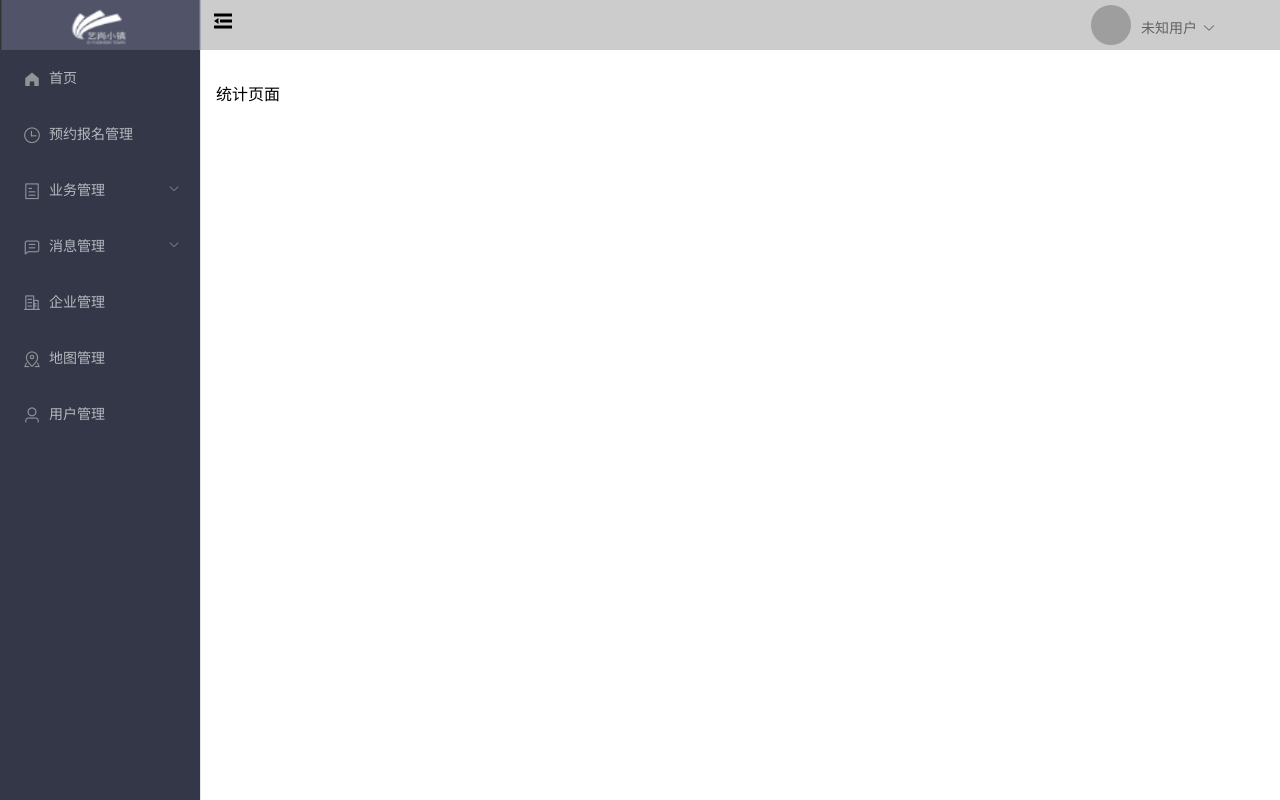
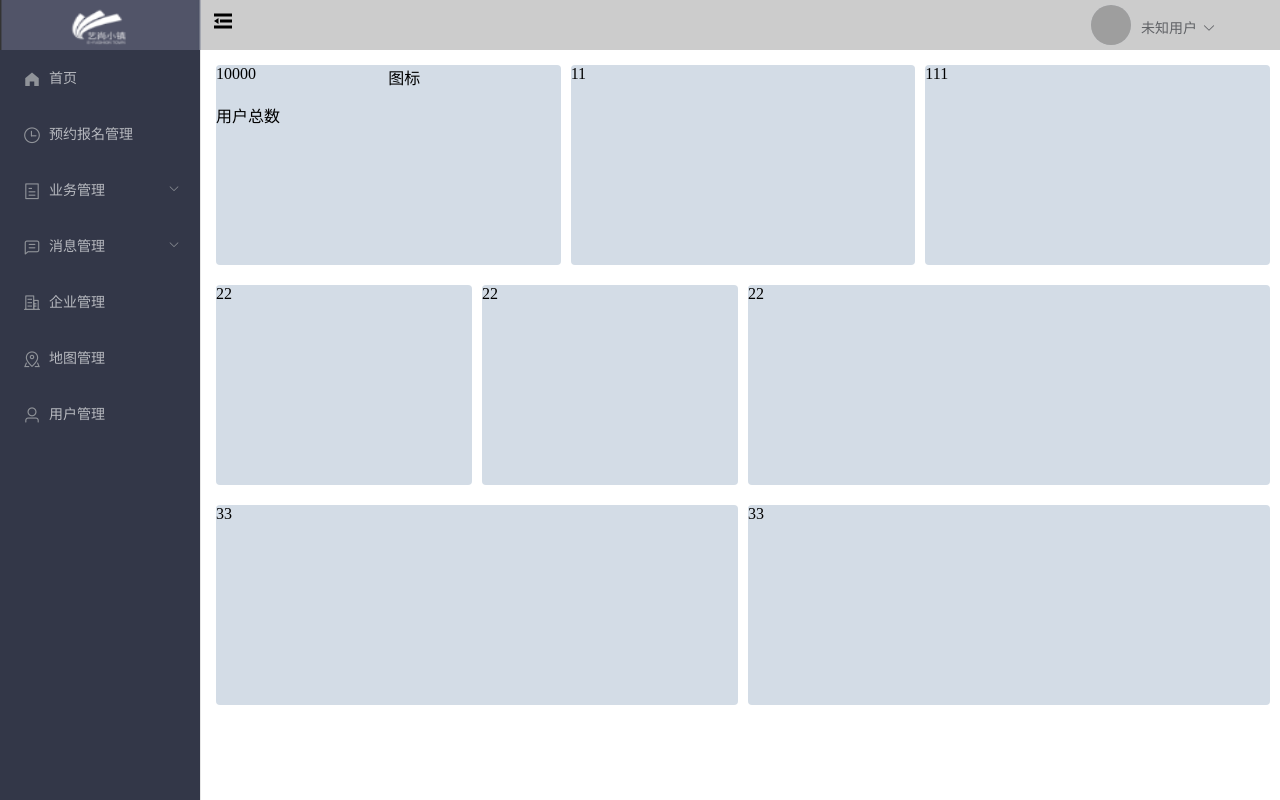
Before and after one commit to hgs930706/xiaozhen_web, a Vue app: page /#/home/page in a window 1280 px wide. Built offline with nearby package versions, Linux system fonts and the light colour scheme; no server answers; grey boxes are pictures that could not be loaded.

Commit message:
验证码

```diff
--- a/src/main.js
+++ b/src/main.js
@@ -17,10 +17,12 @@ Vue.use(elementUI)
 // 导入axios
 import axios from 'axios'
 Vue.prototype.$axios = axios;
-//默认地址和端口，自行修改。
-axios.defaults.baseURL = 'http://localhost:8081'; //本地
 //没有此设置，后端无法将数据保存到cookie中
 axios.defaults.withCredentials = true;
+//默认地址和端口，自行修改。
+// axios.defaults.baseURL = 'http://localhost:8081'; //本地
+axios.defaults.baseURL = 'http://192.168.31.27:8081'; //本地
+Vue.prototype.$host = 'http://192.168.31.27:8081';
 
 //给所有请求添加请求头
 axios.interceptors.request.use(function (config) {
@@ -56,9 +58,11 @@ axios.interceptors.response.use(response => {
   return result;
 })
 
+//导入echarts
+import echarts from 'echarts'
+Vue.prototype.$echarts = echarts
 
 Vue.config.productionTip = false
-
 new Vue({
   router,
   store,
--- a/src/views/businessManagement/activityManager.vue
+++ b/src/views/businessManagement/activityManager.vue
@@ -69,7 +69,11 @@
           </template>
         </el-table-column>
 
-        <el-table-column prop="isStatus" label="状态"> </el-table-column>
+        <el-table-column prop="isStatus" label="状态">
+          <template slot-scope="scope">
+          <span>{{ scope.row.isStatus == 1 ? "正常" : "停用" }}</span>
+        </template>
+        </el-table-column>
 
         <el-table-column label="操作" width="150">
           <template slot-scope="scope">
--- a/src/views/businessManagement/meetingManager.vue
+++ b/src/views/businessManagement/meetingManager.vue
@@ -45,7 +45,11 @@
       <el-table-column prop="meetingRemark" label="会议室备注">
       </el-table-column>
 
-      <el-table-column prop="isStatus" label="状态"> </el-table-column>
+      <el-table-column prop="isStatus" label="状态">
+        <template slot-scope="scope">
+          <span>{{ scope.row.isStatus == 1 ? "正常" : "停用" }}</span>
+        </template>
+      </el-table-column>
 
       <el-table-column label="操作" width="100">
         <template slot-scope="scope">
@@ -429,7 +433,6 @@ export default {
         .catch((error) => {
           console.log("前端系统异常：" + error);
         });
-
     },
     onSubmit() {},
   },
@@ -437,7 +440,6 @@ export default {
 </script>
 
 <style lang="less" scoped>
-
 .detail-form .el-form-item {
   margin-bottom: 6px;
 }
--- a/src/views/home/indexPage.vue
+++ b/src/views/home/indexPage.vue
@@ -1,17 +1,59 @@
  <template>
+  <div>
+    <el-row :gutter="10">
+      <el-col :span="8">
+        <div class="grid-content bg-purple">
+          <el-row>
+            <el-col :span="12">
+              <el-row><el-col :span="24"> 10000 </el-col></el-row>
+              <el-row><el-col :span="24"> 用户总数</el-col></el-row>
+            </el-col>
+            <el-col :span="12"> 图标 </el-col>
+          </el-row>
+        </div>
+      </el-col>
+      <el-col :span="8"><div class="grid-content bg-purple">11</div></el-col>
+      <el-col :span="8"><div class="grid-content bg-purple">111</div></el-col>
+    </el-row>
+    <el-row :gutter="10">
+      <el-col :span="6"><div class="grid-content bg-purple">22</div></el-col>
+      <el-col :span="6"><div class="grid-content bg-purple">22</div></el-col>
+      <el-col :span="12"><div class="grid-content bg-purple">22</div></el-col>
+    </el-row>
 
-  <div id="home">
-
-          <!-- <img src="./assets/index.jpg"> -->
-          <p>统计页面</p>
-
+    <el-row :gutter="10">
+      <el-col :span="12"> <div class="grid-content bg-purple">33</div></el-col>
+      <el-col :span="12"><div class="grid-content bg-purple">33</div></el-col>
+    </el-row>
   </div>
-
- </template>
+</template>
 
 
 <style lang="less" scoped>
-
-
-
- </style>
+.el-row {
+  margin-bottom: 20px;
+  &:last-child {
+    margin-bottom: 0;
+  }
+}
+.el-col {
+  border-radius: 4px;
+}
+.bg-purple-dark {
+  background: #99a9bf;
+}
+.bg-purple {
+  background: #d3dce6;
+}
+.bg-purple-light {
+  background: #e5e9f2;
+}
+.grid-content {
+  border-radius: 4px;
+  min-height: 200px;
+}
+.row-bg {
+  padding: 10px 0;
+  background-color: #f9fafc;
+}
+</style>
--- a/src/views/login/index.vue
+++ b/src/views/login/index.vue
@@ -35,10 +35,10 @@
             <el-input
               style="width: 50%"
               type="password"
-              v-model="ruleForm.checkPass"
+              v-model="ruleForm.code"
               autocomplete="off"
             ></el-input>
-            <el-image src="http://localhost:8081/user/verifyCode"></el-image>
+            <a @click="getCode()"> <el-image :src="src"></el-image></a>
           </el-form-item>
 
           <el-form-item>
@@ -57,16 +57,57 @@ export default {
   data() {
     return {
       submitBtn: false,
-      src:
-        "https://cube.elemecdn.com/6/94/4d3ea53c084bad6931a56d5158a48jpeg.jpeg",
+      src: "",
       ruleForm: {
         username: "",
         password: "",
+        code: "",
       },
     };
   },
+  created() {
+    this.getCode();
+  },
   methods: {
+    getCode() {
+      this.$axios
+        .request({
+          url: "/user/verifyCode",
+          responseType: "blob",
+          method: "get",
+          params: {
+            fileName: "fileName",
+          },
+        })
+        .then((res) => {
+          let blob = new Blob([res.data], { type: "image/png" });
+          let url = window.URL.createObjectURL(blob);
+          this.src = url;
+        }),
+        (error) => {
+          console.log("系统异常：" + error);
+        };
+    },
     submitForm() {
+      this.verifyCode();
+    },
+    verifyCode() {
+      this.$axios
+        .get(`/user/getverifyCode?code=` + this.ruleForm.code)
+        .then(({ data }) => {
+          if (data.code == 0) {
+            this.loginInfo();
+          } else {
+            this.$message.error(data.message);
+            //刷新验证码
+            this.getCode();
+          }
+        })
+        .catch((error) => {
+          console.log("系统异常：" + error);
+        });
+    },
+    loginInfo() {
       this.submitBtn = true;
       this.$axios
         .post(`/login`, {
@@ -84,14 +125,14 @@ export default {
           } else if (authorization === "fail") {
             this.$message.error("用户名或密码错误");
           } else {
-            alert("系统异常");
+            console.log("login异常");
           }
           this.submitBtn = false;
         })
         .catch((error) => {
           console.log("前端系统异常：" + error);
+          this.submitBtn = false;
         });
-
     },
   },
 };
--- a/src/views/messageManagement/msgAction.vue
+++ b/src/views/messageManagement/msgAction.vue
@@ -48,7 +48,11 @@
         <el-table-column type="index" width="50" label="序号"></el-table-column>
         <el-table-column prop="openId" label="发送至"> </el-table-column>
         <el-table-column prop="nickname" label="微信昵称"> </el-table-column>
-        <el-table-column prop="msgType" label="消息类型"> </el-table-column>
+        <el-table-column prop="msgType" label="消息类型">
+          <template slot-scope="scope">
+          <span>{{ scope.row.msgType == 1 ? "活动消息" : scope.row.msgType == 2 ? "接待预约消息" : scope.row.msgType == 3 ? "会议场地预约消息" : "其它" }}</span>
+        </template>
+        </el-table-column>
         <el-table-column prop="name" label="预约名称"> </el-table-column>
         <el-table-column prop="receiveAddress" label="预约地址">
         </el-table-column>
@@ -57,7 +61,11 @@
         <el-table-column prop="createTime" label="消息发送时间">
         </el-table-column>
 
-        <el-table-column prop="sendStatus" label="发送状态"> </el-table-column>
+        <el-table-column prop="sendStatus" label="发送状态">
+          <template slot-scope="scope">
+          <span>{{ scope.row.sendStatus == 1 ? "成功" :  "失败" }}</span>
+        </template>
+        </el-table-column>
 
       </el-table>
     </div>
--- a/src/views/qiyeManagement/index.vue
+++ b/src/views/qiyeManagement/index.vue
@@ -34,7 +34,11 @@
 
     <el-table :data="tableData" border style="width: 100%">
       <el-table-column type="index" width="50" label="序号"></el-table-column>
-      <el-table-column prop="streetType" label="街区"> </el-table-column>
+      <el-table-column prop="streetType" label="街区">
+         <template slot-scope="scope">
+          <span>{{ scope.row.streetType == 1 ? "时尚文化街区" : scope.row.streetType == 2 ? "时尚艺术街区" : scope.row.streetType == 3 ? "时尚历史街区" : "瑞丽轻奢街区" }}</span>
+        </template>
+      </el-table-column>
       <el-table-column prop="enterpriseName" label="企业名称">
       </el-table-column>
       <el-table-column prop="enterpriseEnterAddress" label="企业地址">
--- a/src/views/userManagement/index.vue
+++ b/src/views/userManagement/index.vue
@@ -38,7 +38,11 @@
       <el-table-column prop="username" label="用户名"> </el-table-column>
       <el-table-column prop="realName" label="姓名"> </el-table-column>
       <el-table-column prop="roles" label="角色"> </el-table-column>
-      <el-table-column prop="isStatus" label="状态"> </el-table-column>
+      <el-table-column prop="isStatus" label="状态">
+        <template slot-scope="scope">
+          <span>{{ scope.row.isStatus == 1 ? "正常" : "停用" }}</span>
+        </template>
+      </el-table-column>
       <el-table-column prop="userImage" label="头像">
         <template slot-scope="scope">
           <div class="moreImg">
--- a/vue.config.js
+++ b/vue.config.js
@@ -8,7 +8,7 @@
 
 module.exports = {
   devServer: {
-    host: 'localhost',
+    host: '192.168.31.27',
     port: 3001,
     open: true,
     hot: true,
```
